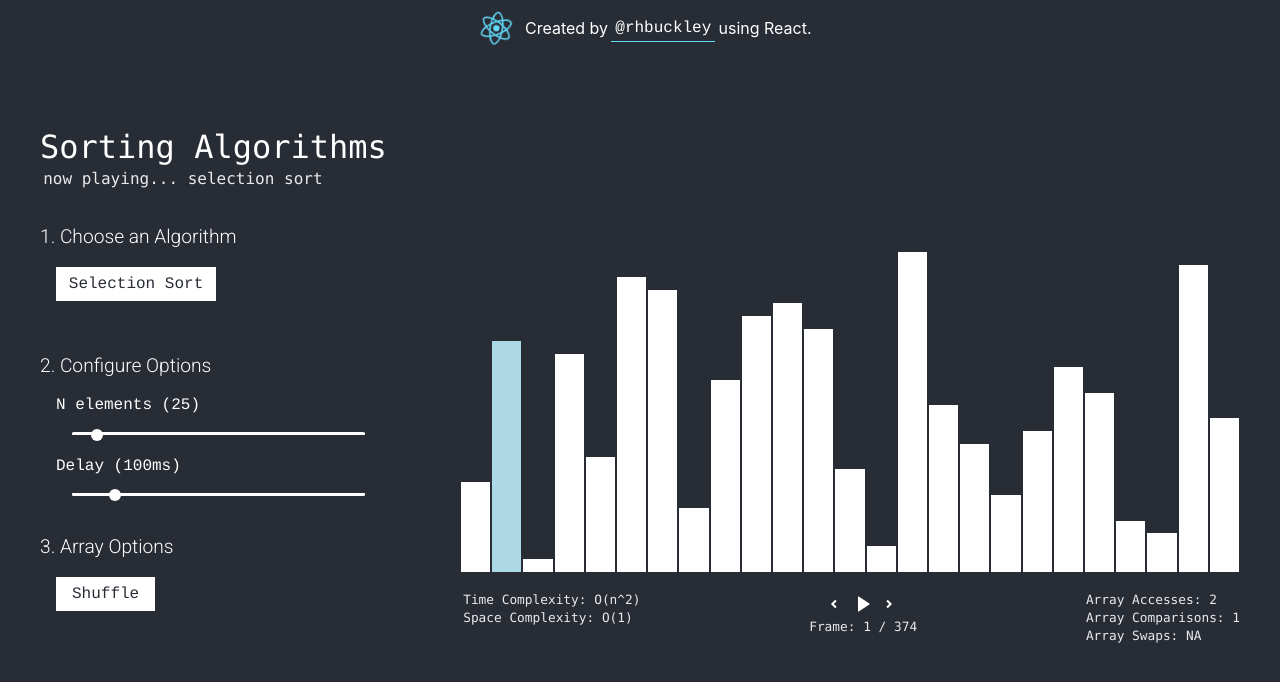
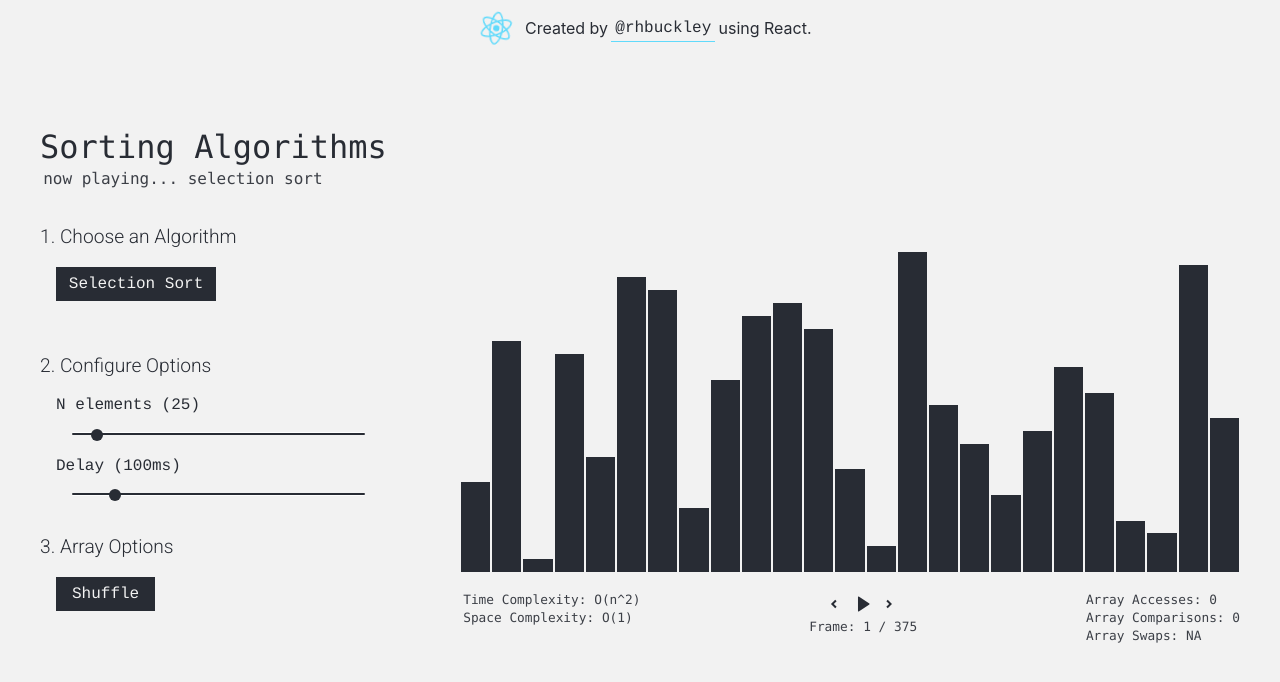
Before and after one commit to rhbuckley/react-sort, a React (Create React App) app: page / in a window 1280 px wide. Shown: the top 682 px of the page. Built offline with nearby package versions, Linux system fonts and the light colour scheme.

Commit message:
Updated UI Colors For Testing

```diff
--- a/src/App.tsx
+++ b/src/App.tsx
@@ -66,6 +66,12 @@ const App = () => {
                         <SectionTitle>3. Array Options</SectionTitle>
 
                         <StyledButton style={{marginTop: "1rem"}} onClick={initArray} ref={shuffleBtn}>Shuffle</StyledButton>
+                        {/* Add buttons for normal sorted array */}
+                        {/* Add button for reverse sorted array */}
+                        {/* Add bytton for normal array */}
+                        {/* add button for normal unimodal left  */}
+                        {/* add button for normal unimodal skewed right */}
+                        {/* add button for partially sorted array (e.g. press shuffle and then shuffle via 5) */}
                     </Section>
                 </div>
 
--- a/src/Header.tsx
+++ b/src/Header.tsx
@@ -3,7 +3,7 @@ import logo from './logo.svg';
 
 const HeaderDiv = styled.div`
     display: fixed;
-    color: white;
+    color: var(--color-primary);
     width: 100%;
     z-index: 1;
     top: 0;
--- a/src/components/sorting/Bar.tsx
+++ b/src/components/sorting/Bar.tsx
@@ -20,7 +20,7 @@ export const Bar: React.FC<BarProps> = ({ color, margin, transition = 0.5, ...re
     const height = 'percent' in rest ? rest.percent + "%" : rest.value + "px";
 
     if (color === 'default')
-        color = 'white';
+        color = 'var(--color-primary)' as Colors;
     return <div style={{
         height,
         width: `100%`,
--- a/src/components/ui/Buttons.tsx
+++ b/src/components/ui/Buttons.tsx
@@ -1,23 +1,23 @@
 import styled from "styled-components"
 
 export const PlayButton = ({...props}: React.SVGProps<SVGSVGElement>) => (
-    <svg {...props} viewBox="0 0 24 24" style={{cursor: 'pointer'}} fill="white" height={24} width={24} xmlns="http://www.w3.org/2000/svg"><path d="M19.376 12.41l-10.6 7.06c-.23.15-.55.09-.7-.14 -.06-.09-.09-.18-.09-.28V4.91c0-.28.22-.5.5-.5 .09 0 .19.02.27.08l10.59 7.06c.22.15.29.46.13.69 -.04.05-.09.1-.14.13Z"/></svg>
+    <svg {...props} viewBox="0 0 24 24" style={{cursor: 'pointer'}} fill="var(--color-primary)" height={24} width={24} xmlns="http://www.w3.org/2000/svg"><path d="M19.376 12.41l-10.6 7.06c-.23.15-.55.09-.7-.14 -.06-.09-.09-.18-.09-.28V4.91c0-.28.22-.5.5-.5 .09 0 .19.02.27.08l10.59 7.06c.22.15.29.46.13.69 -.04.05-.09.1-.14.13Z"/></svg>
 )
 
 export const PauseButton = ({...props}: React.SVGProps<SVGSVGElement>) => (
-    <svg {...props} viewBox="0 0 24 24" style={{cursor: 'pointer'}} fill="white" height={24} width={24} xmlns="http://www.w3.org/2000/svg"><path d="M6 5h2v14H6V5Zm10 0h2v14h-2V5Z"/></svg>
+    <svg {...props} viewBox="0 0 24 24" style={{cursor: 'pointer'}} fill="var(--color-primary)" height={24} width={24} xmlns="http://www.w3.org/2000/svg"><path d="M6 5h2v14H6V5Zm10 0h2v14h-2V5Z"/></svg>
 )
 
 export const BackButton = ({...props}: React.SVGProps<SVGSVGElement>) => (
-    <svg {...props} viewBox="0 0 24 24" style={{cursor: 'pointer'}} fill="white" height={24} width={24} xmlns="http://www.w3.org/2000/svg"><path d="M11.82 12l2.82 2.82 -1.42 1.41 -4.25-4.25 4.24-4.25 1.41 1.41 -2.83 2.82Z"/></svg>
+    <svg {...props} viewBox="0 0 24 24" style={{cursor: 'pointer'}} fill="var(--color-primary)" height={24} width={24} xmlns="http://www.w3.org/2000/svg"><path d="M11.82 12l2.82 2.82 -1.42 1.41 -4.25-4.25 4.24-4.25 1.41 1.41 -2.83 2.82Z"/></svg>
 )
 
 export const NextButton = ({...props}: React.SVGProps<SVGSVGElement>) => (
-    <svg {...props} viewBox="0 0 24 24" style={{cursor: 'pointer'}} fill="white" height={24} width={24} xmlns="http://www.w3.org/2000/svg"><path d="M12.17 12L9.34 9.17l1.41-1.42 4.24 4.24 -4.25 4.24 -1.42-1.42 2.82-2.83Z"/></svg>
+    <svg {...props} viewBox="0 0 24 24" style={{cursor: 'pointer'}} fill="var(--color-primary)" height={24} width={24} xmlns="http://www.w3.org/2000/svg"><path d="M12.17 12L9.34 9.17l1.41-1.42 4.24 4.24 -4.25 4.24 -1.42-1.42 2.82-2.83Z"/></svg>
 )
 
 export const StyledButton = styled.button`
-    background-color: white;
+    background-color: var(--color-primary);
     color: var(--color-secondary);
 
     font-family: 'Courier', 'Roboto Mono', monospace;
@@ -33,9 +33,9 @@ export const StyledButton = styled.button`
 
     &:hover {
         background-color: var(--color-primary);
-        color: white;
+        color: var(--color-primary);
 
         cursor: pointer;
-        border: 1px solid white;
+        border: 1px solid var(--color-primary);
     }
 `
--- a/src/components/ui/Dropdown.tsx
+++ b/src/components/ui/Dropdown.tsx
@@ -22,7 +22,7 @@ const MainElement = styled.div`
     cursor: pointer;
     padding: 0.5rem 0.8rem;
     gap: 0.5rem;
-    background-color: white;
+    background-color: var(--color-primary);
     color: var(--color-secondary);
     font-family: 'Courier', 'Roboto Mono' ,monospace;
 `;
@@ -33,7 +33,7 @@ const HiddenWrapper = styled.div`
     left: 0;
     top: 100%;
     width: 100%;
-    background-color: white;
+    background-color: var(--color-primary);
     z-index: 1;
 `;
 
@@ -41,7 +41,7 @@ const HiddenElement = styled.div`
     padding: 0.5rem;
     cursor: pointer;
     font-family: 'Courier', 'Roboto Mono' ,monospace;
-    color: black;
+    color: var(--color-secondary);
 `;
 
 export const Dropdown: React.FC<DropdownProps> = ({ options, selected, setSelected }) => {
--- a/src/components/ui/Heading.tsx
+++ b/src/components/ui/Heading.tsx
@@ -5,7 +5,7 @@ export const HeadingDiv = styled.div`
     flex-direction: column;
     justify-content: center;
     gap: 0.2rem;
-    color: white;
+    color: var(--color-primary);
     white-space: nowrap;
 
     margin-bottom: 2rem;
--- a/src/components/ui/Section.tsx
+++ b/src/components/ui/Section.tsx
@@ -5,7 +5,7 @@ export const Section = styled.div`
     flex-direction: column;
     justify-content: center;
     gap: 0.2rem;
-    color: white;
+    color: var(--color-primary);
     margin-top: 2.3rem;
 `;
 
--- a/src/components/ui/Slider.tsx
+++ b/src/components/ui/Slider.tsx
@@ -52,7 +52,7 @@ const InputSlider = styled.input`
         height: 0.75rem;
         margin-top: -4px;
         border-radius: 50%;
-        background: white;
+        background: var(--color-primary);
         cursor: pointer;
     }
 
@@ -61,13 +61,13 @@ const InputSlider = styled.input`
 
     &::-moz-range-track,
     {
-        background: white;
+        background: var(--color-primary);
         height: 0.15rem;
         border-radius: 0.2rem;
     }
 
     &::-webkit-slider-runnable-track {
-        background: white;
+        background: var(--color-primary);
         height: 0.15rem;
         border-radius: 0.2rem;
     }
--- a/src/index.css
+++ b/src/index.css
@@ -5,7 +5,11 @@ body {
     sans-serif;
   -webkit-font-smoothing: antialiased;
   -moz-osx-font-smoothing: grayscale;
-  --color-secondary: #282c34;
+
+  /* --color-primary: #ffffff;
+  --color-secondary: #282c34; */
+  --color-primary: #282c34;
+  --color-secondary: rgb(242, 242, 242);
 }
 
 code {
--- a/src/sorting/algos/insertionSort.ts
+++ b/src/sorting/algos/insertionSort.ts
@@ -6,6 +6,8 @@ export class InsertionSort extends SortingAlgorithm {
     spaceComplexity = 'O(1)';
 
     protected sort() {
+        this.saveStep();
+
         for (let i = 1; i < this.size ; i++) {
             let j = i;
 
--- a/src/sorting/algos/selectionSort.ts
+++ b/src/sorting/algos/selectionSort.ts
@@ -6,6 +6,7 @@ export class SelectionSort extends SortingAlgorithm {
    spaceComplexity = 'O(1)';
 
     protected sort() {
+       this.saveStep();
 
         for (let i = 0; i < this.size - 1; i++) {
             let minIndex = i;
--- a/src/sorting/index.tsx
+++ b/src/sorting/index.tsx
@@ -211,7 +211,7 @@ const AlgoWrapper = styled.div`
     flex-direction: column;
     justify-content: center;
     gap: 0.2rem;
-    color: white;
+    color: var(--color-primary);
 
     /** Keep in mind, that the parent of this already has a 10vh padding, and then
      * there is more offset from the header. We are going to assign this value to the
```
